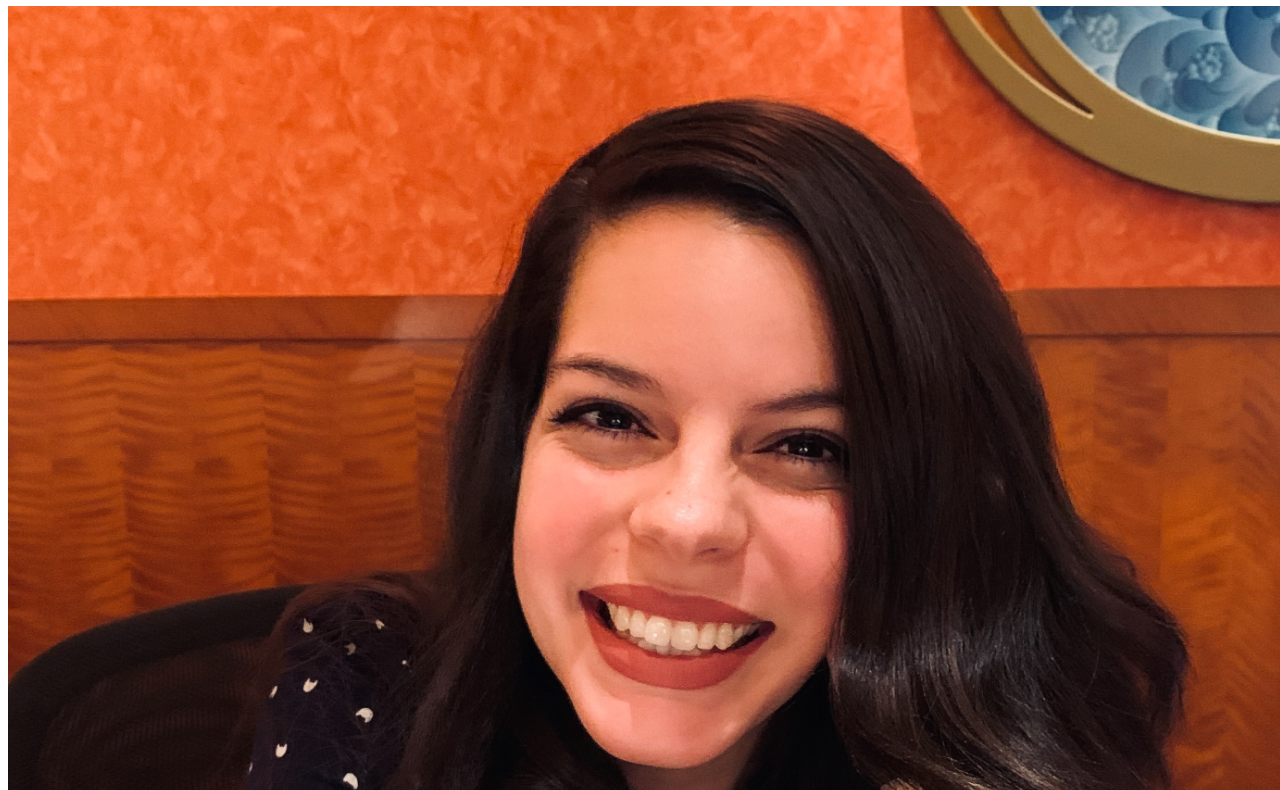
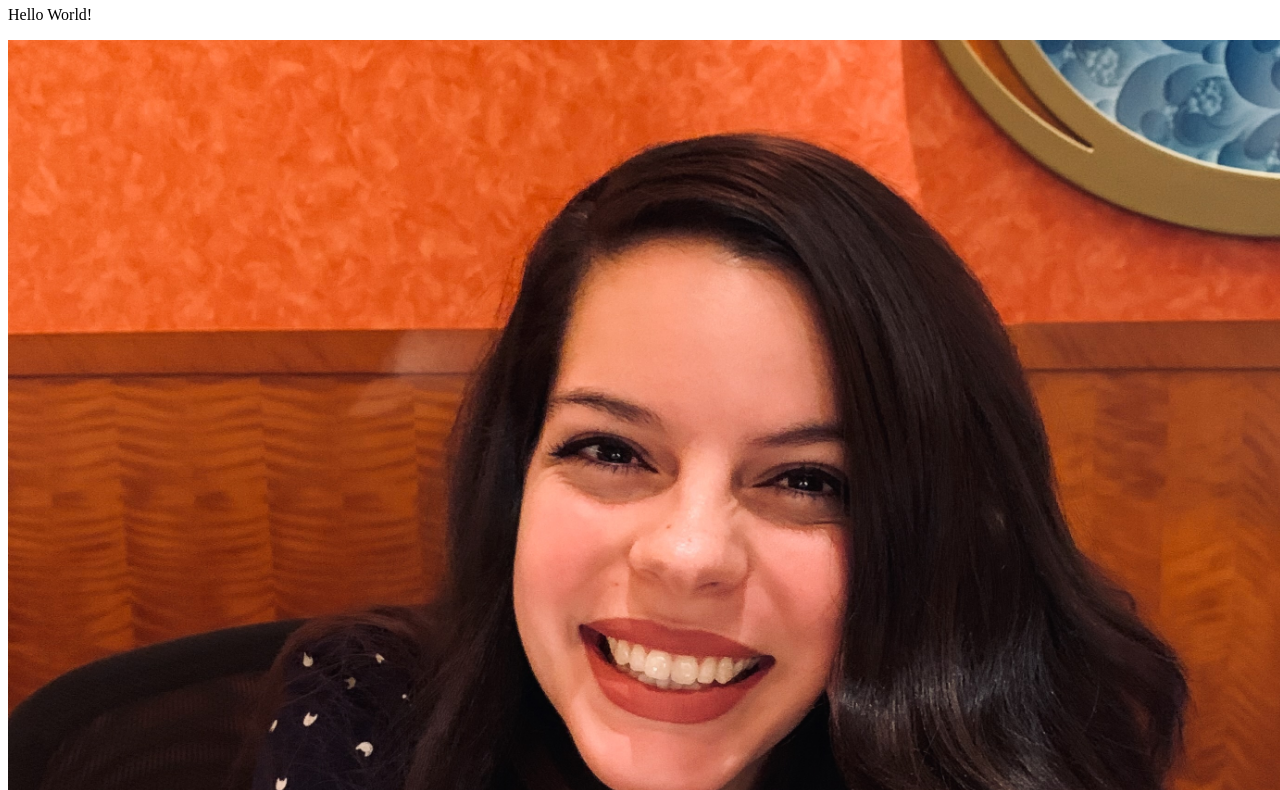
Before and after one commit to gabbigmz/gabbigmz.github.io, a plain HTML site: page index.html in a window 1280 px wide. Shown: the part 60-850 px from the top of the page. Drawn offline with Linux system fonts and the light colour scheme.

Commit message:
paragraph1

```diff
--- a/index.html
+++ b/index.html
@@ -1,4 +1,5 @@
 <html>
     <h1>Gabbi's Portfolio</h1>
+    <p>Hello World!</p>
     <img src="./Gabbi1.jpeg" length="900" width="1400">
 </html>
```
